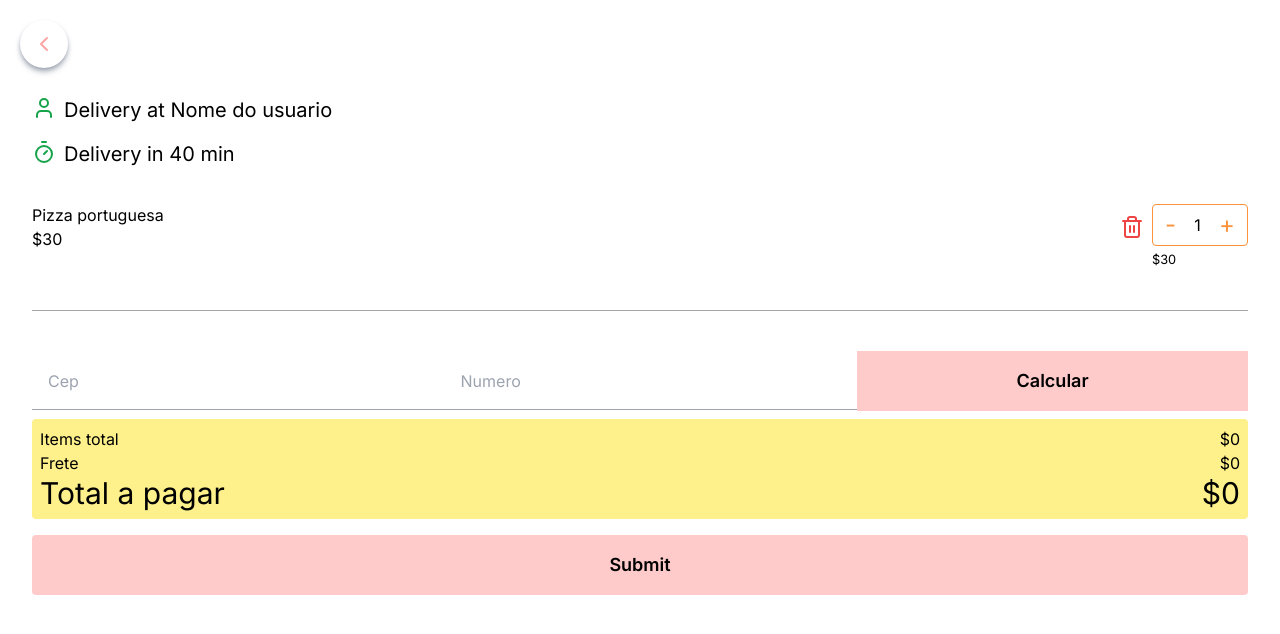
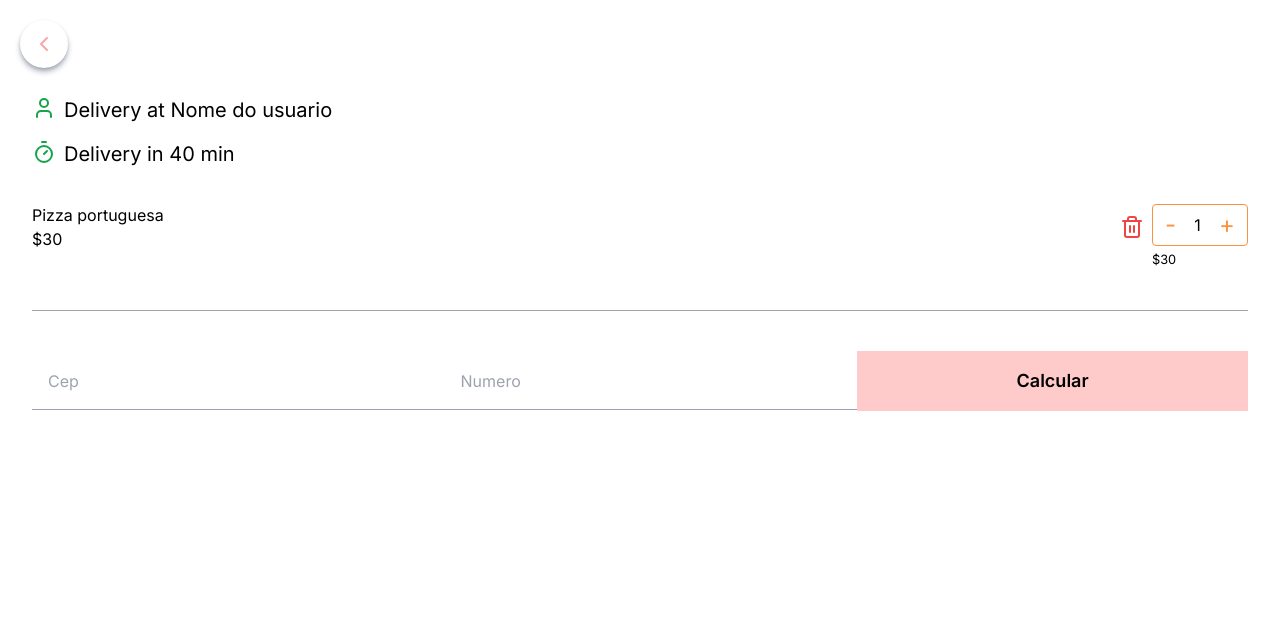
Before and after one commit to ERICK-KRAMER/delivery_app_mobile, a Next.js app in the folder frontend/: page /cart in a window 1280 px wide. Shown: the top 634 px of the page. Built offline with nearby package versions, Linux system fonts and the light colour scheme.

Commit message:
feat: control fret location

```diff
--- a/frontend/app/cart/page.tsx
+++ b/frontend/app/cart/page.tsx
@@ -9,9 +9,18 @@ import { useForm } from "react-hook-form";
 import { GetLocation, ViaCepResponse } from "../api/viaCep/viacep";
 import { useState } from "react";
 
+// Definir um tipo específico para os bairros
+type BairroAtendido = 'Jordão' | 'Prazeres' | 'Ibura';
+
+const freteValues: Record<BairroAtendido, number> = {
+  'Jordão': 5.00,
+  'Prazeres': 7.50,
+  'Ibura': 10.00,
+};
+
 export default function Page() {
   const { register, handleSubmit } = useForm();
-  const [data, setData] = useState<ViaCepResponse>();
+  const [data, setData] = useState<ViaCepResponse | null>(null);
 
   const handleClick = async (formData: any) => {
     try {
@@ -59,22 +68,29 @@ export default function Page() {
         </div>
       )}
 
+      {data && (
+        freteValues.hasOwnProperty(data.bairro) ? (
+          <>
             <div className="bg-yellow-200 rounded p-2">
               <span className="flex items-center justify-between">
                 <p>Items total</p>
-          <p>${0.00}</p>
+                <p>${30.00}</p>
               </span>
               <span className="flex items-center justify-between">
                 <p>Frete</p>
-          <p>${0.00}</p>
+                <p>${freteValues[data.bairro as BairroAtendido]}</p>
               </span>
               <span className="flex items-center justify-between">
                 <p className="text-3xl">Total a pagar</p>
-          <p className="text-3xl">${0.00}</p>
+                <p className="text-3xl">${30.00 + freteValues[data.bairro as BairroAtendido]}</p>
               </span>
             </div>
-
             <Button className="bg-green-600 rounded my-4">Submit</Button>
+          </>
+        ) : (
+          <span className="text-lg text-red-500 font-bold">Não estamos fazendo atendimento delivery nessa localidade.</span>
+        )
+      )}
     </main>
   );
 }
```
Lines whose indentation alone changed are shown as unchanged.
